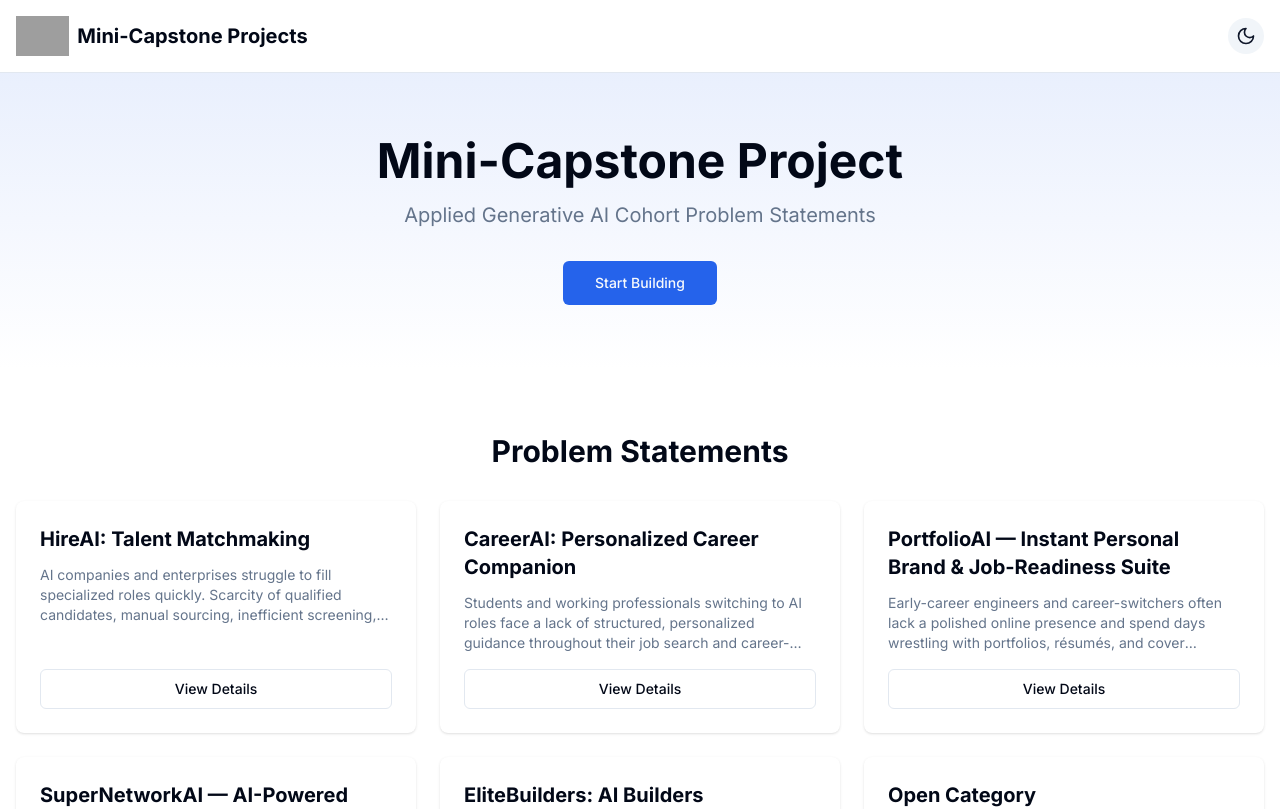
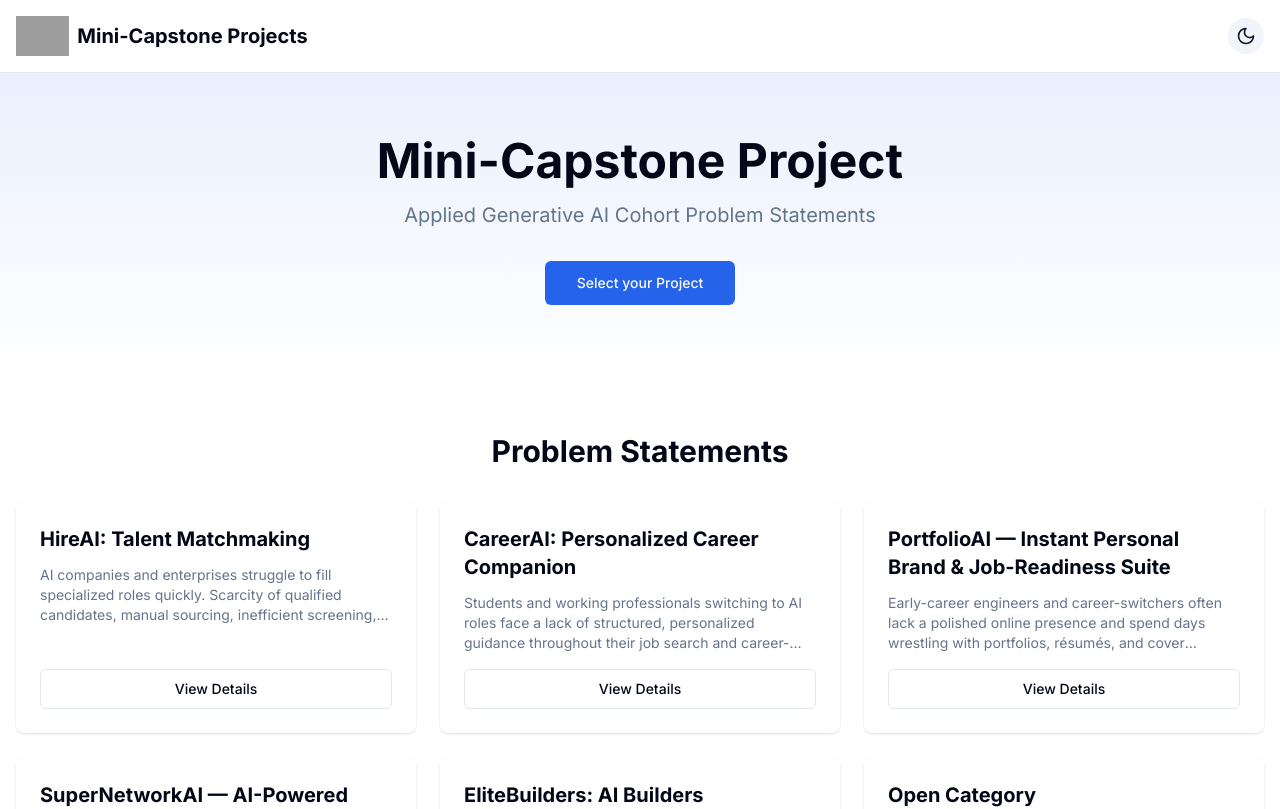
Before and after one commit to Ameen-Malik/ai-cohort-project-board, a React (Vite) app: page / in a window 1280 px wide. Shown: the top 809 px of the page. Built offline with nearby package versions, Linux system fonts and the light colour scheme; grey boxes are pictures that could not be loaded.

Commit message:
Visual edit in Lovable
Edited UI in Lovable

```diff
--- a/src/pages/Index.tsx
+++ b/src/pages/Index.tsx
@@ -1,12 +1,9 @@
-
 import { Header } from "@/components/Header";
 import { ProblemCard } from "@/components/ProblemCard";
 import { problemStatements } from "@/data/problemStatements";
 import { Button } from "@/components/ui/button";
-
 const Index = () => {
-  return (
-    <div className="min-h-screen bg-background flex flex-col">
+  return <div className="min-h-screen bg-background flex flex-col">
       <Header />
 
       <main className="flex-1">
@@ -19,9 +16,7 @@ const Index = () => {
             <p className="text-xl text-muted-foreground max-w-2xl mx-auto mb-8 animate-fade-in">
               Applied Generative AI Cohort Problem Statements
             </p>
-            <Button className="animate-fade-in" size="lg">
-              Start Building
-            </Button>
+            <Button className="animate-fade-in" size="lg">Select your Project</Button>
           </div>
         </section>
 
@@ -31,9 +26,7 @@ const Index = () => {
             <h2 className="text-3xl font-bold mb-8 text-center">Problem Statements</h2>
 
             <div className="grid grid-cols-1 md:grid-cols-2 lg:grid-cols-3 gap-6">
-              {problemStatements.map((problem) => (
-                <ProblemCard key={problem.id} problem={problem} />
-              ))}
+              {problemStatements.map(problem => <ProblemCard key={problem.id} problem={problem} />)}
             </div>
           </div>
         </section>
@@ -59,8 +52,6 @@ const Index = () => {
           </p>
         </div>
       </footer>
-    </div>
-  );
+    </div>;
 };
-
 export default Index;
```
